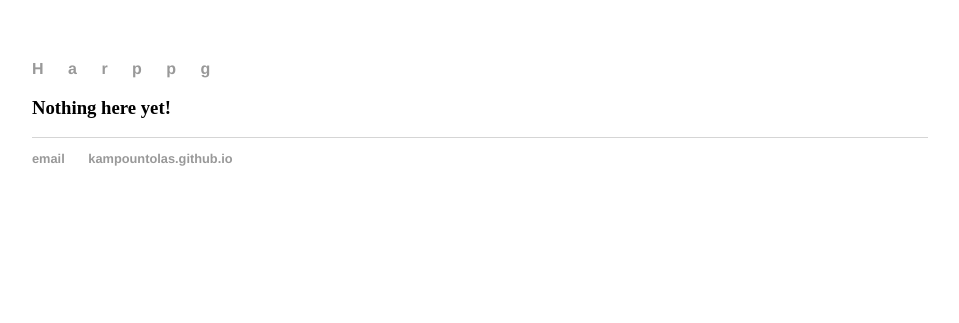
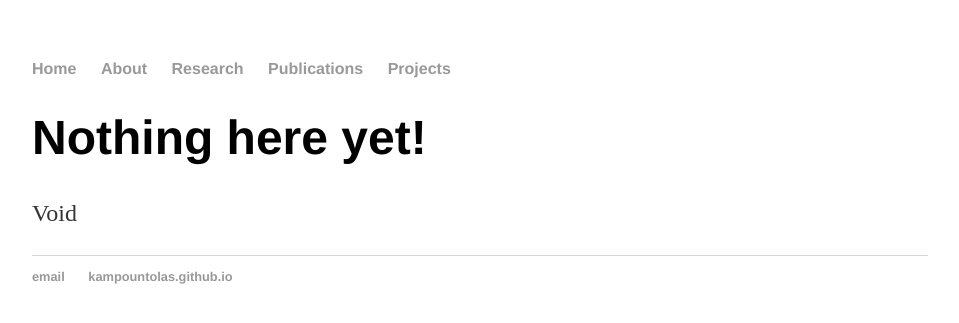
Before and after one commit to kampountolas/kampountolas.github.io, a Jekyll site: the page built from index.html, in a window 1280 px wide. Shown: the top 323 px of the page, without its empty margins (160-1119 px from the left). Built offline with Jekyll 4.4.1, drawn with Linux system fonts in a browser that asks for light colours.

Commit message:
Update index.html

```diff
--- a/index.html
+++ b/index.html
@@ -1,30 +1,8 @@
-<!DOCTYPE html>
-<html>
-	<head>
-		<title>Konstantinos Ampountolas</title>
-				<!-- link to main stylesheet -->
-		<link rel="stylesheet" type="text/css" href="/css/main.css">
-	</head>
-	<body>
-		<nav>
-    		<ul>
-        		<li><a href="/">H</a></li>
-	        	<li><a href="/about">a</a></li>
-        		<li><a href="/research">r</a></li>
-        		<li><a href="/pubs">p</a></li>
-        		<li><a href="/grants">p</a></li>
-        		<li><a href="/group">g</a></li>
-		</nav>
-		<div class="container">
-    		<div class="blurb">
-			<h3>Nothing here yet!</h3>
-    		</div><!-- /.blurb -->
-		</div><!-- /.container -->
-		<footer>
-    		<ul>
-        		<li><a href="mailto:x.y@gmail.com">email</a></li>
-        		<li><a href="https://kampountolas.github.io">kampountolas.github.io</a></li>
-			</ul>
-		</footer>
-	</body>
-</html>
+---
+layout: default
+title: Konstantinos Ampountolas, UofG
+---
+<div class="blurb">
+	<h1>Nothing here yet!</h1>
+	<p>Void</p>
+</div><!-- /.blurb -->
```
